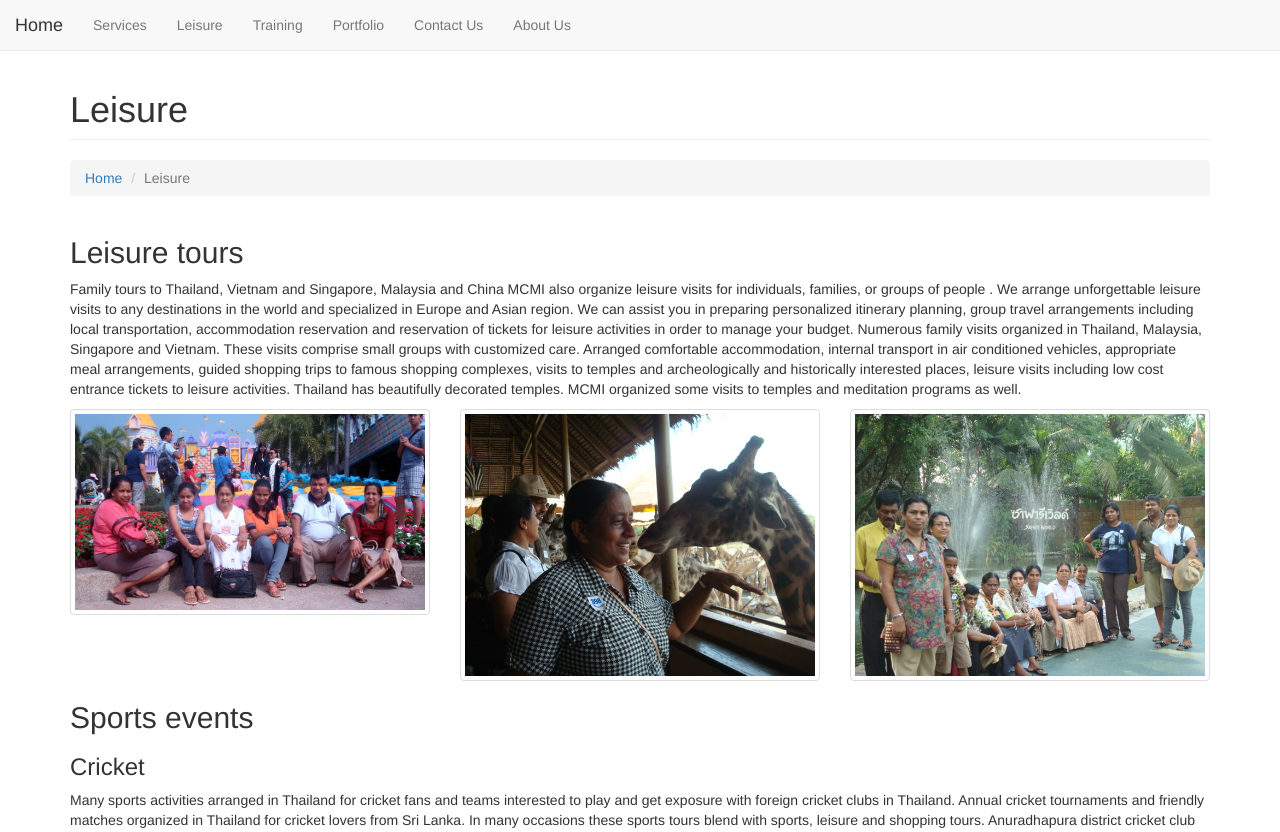
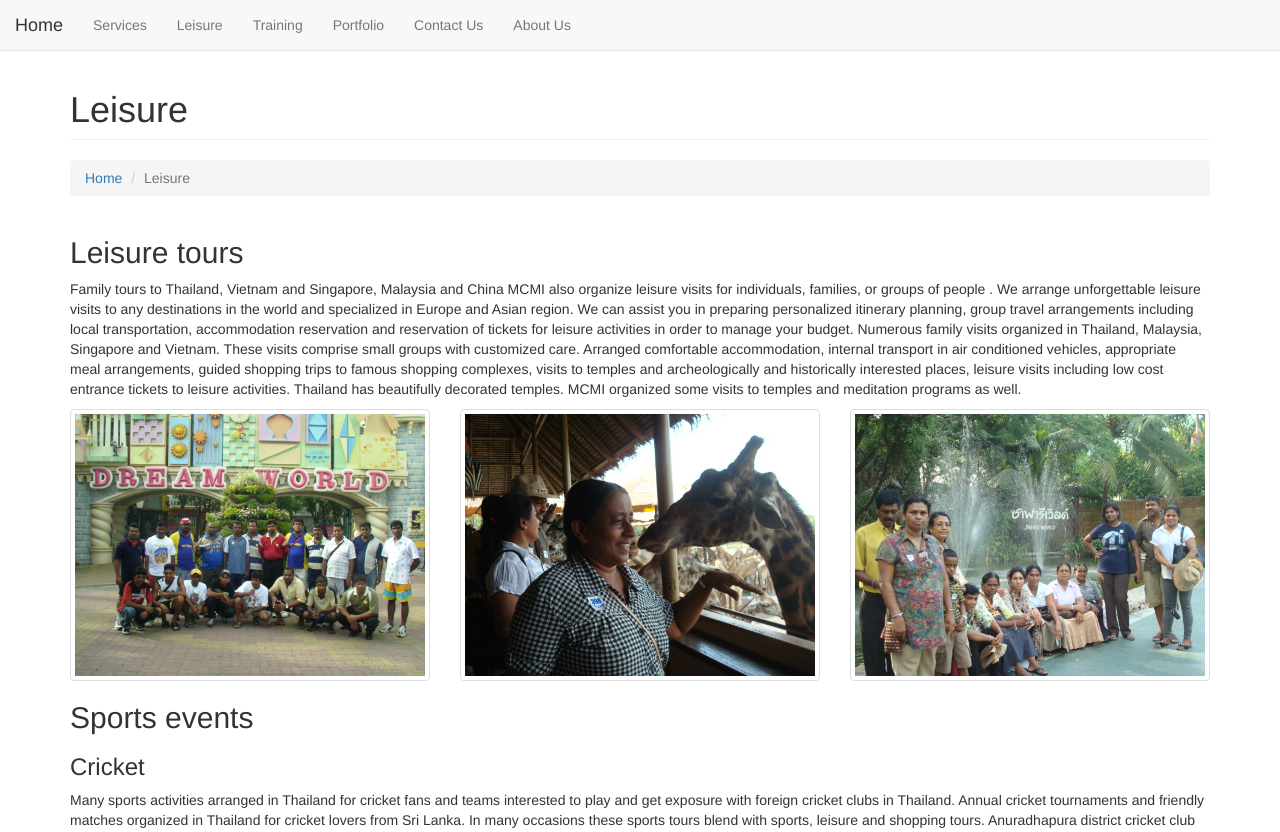
Before and after one commit to beyond2013/mcmi, a Jekyll site: the page built from leisure.html, in a window 1280 px wide and 1400 px high. Shown: the top 832 px of the window. Built offline with Jekyll 4.4.1, drawn with Linux system fonts in a browser that asks for light colours.

Commit message:
changed some image on leisure page

```diff
--- a/leisure.html
+++ b/leisure.html
@@ -30,8 +30,8 @@ temples and meditation programs as well.
 <div class="row">
 <div class="col-md-4 col-sm-6">
 <figure>
-    <a href="{{site.baseurl}}/assets/images/leisure1.jpg">
-	   <img class="img-responsive img-thumbnail img-hover" src="{{site.baseurl}}/assets/images/leisure1.jpg" alt="leisure trip image 1"/>
+    <a href="{{site.baseurl}}/assets/images/leisure6.jpg">
+	   <img class="img-responsive img-thumbnail img-hover" src="{{site.baseurl}}/assets/images/leisure6.jpg" alt="leisure trip image 1"/>
 	  <!-- <figcaption> Have to place a description of the pic here.</figcaption> -->
 	  </a>
 </figure>
--- a/trainging.html
+++ b/trainging.html
@@ -142,7 +142,7 @@ development training and exposure visit program on “Implementation, Operation
     controlled, drainage and irrigation related institutions and civil engineering departments
      in national and provincial level in Sri Lanka. These institutions provided expert resource
       persons to the program and facilitate to arrange study visits.
-            	 <div class="row">
+            <div class="row">
 			<div class="col-md-4 col-sm-6">
 			<figure>
 				<a href="{{site.baseurl}}/assets/images/bangladesh1.jpg">
```
Also changed, not shown: assets/css/bootstrap.css, assets/images/cricket6.jpg (added).
